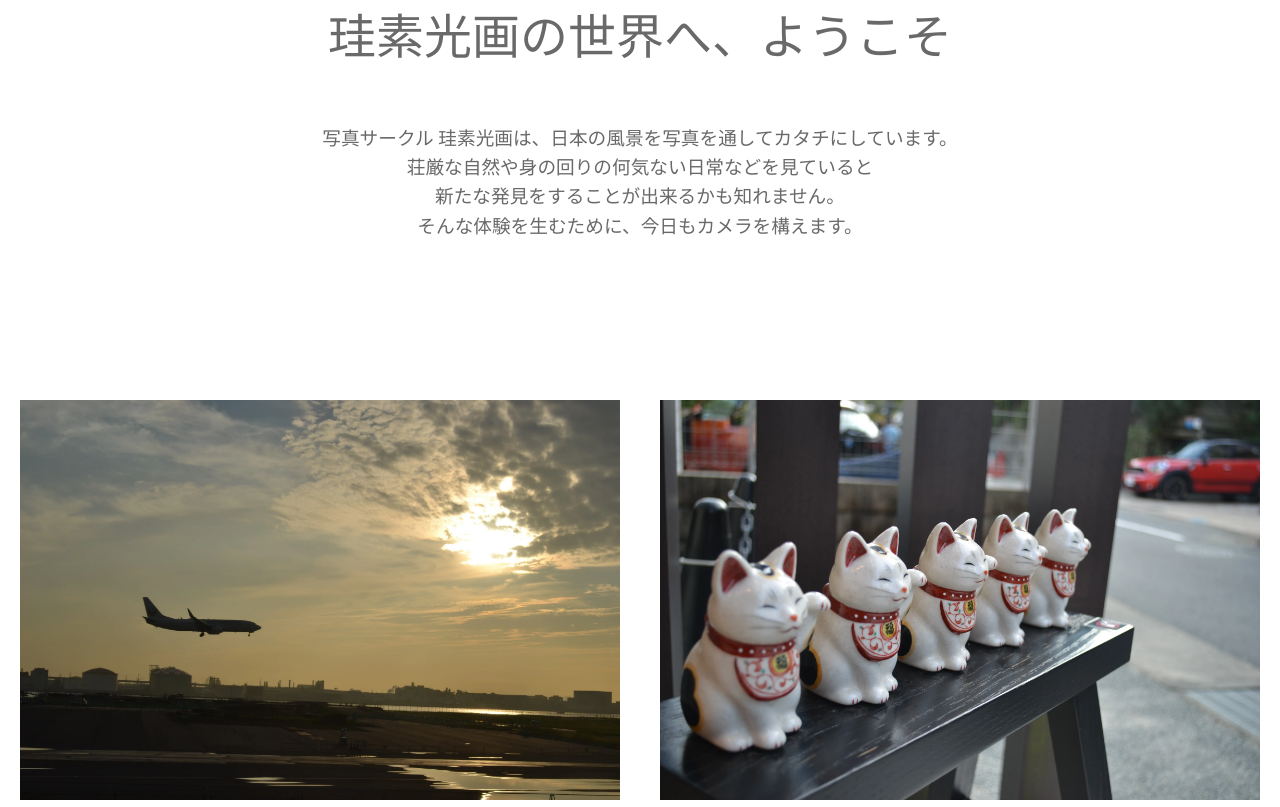
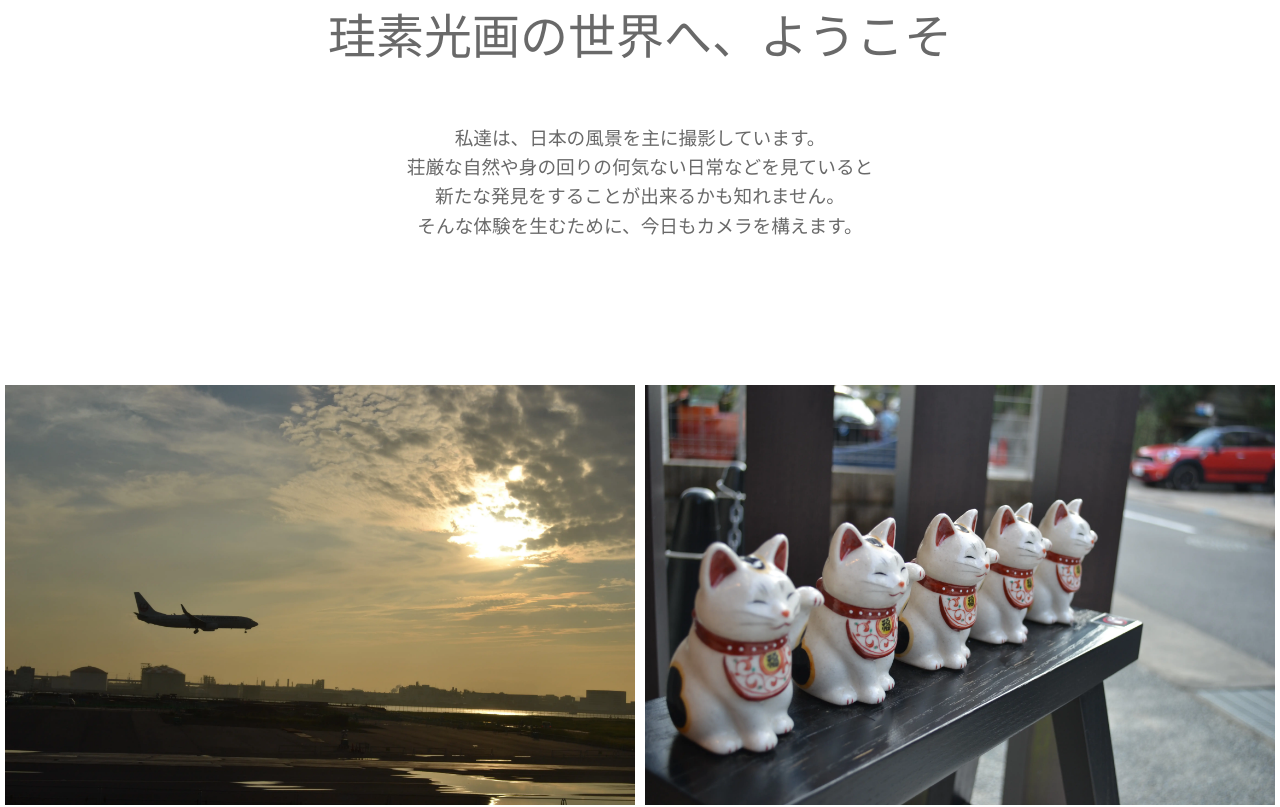
Before and after one commit to ryu-ton10/keiso_kouga_web, a React (Create React App) app: page / in a window 1280 px wide. Shown: the part 920-1727 px from the top of the page. Built offline with nearby package versions, Linux system fonts and the light colour scheme.

Commit message:
minor modification

```diff
--- a/src/components/Description/index.tsx
+++ b/src/components/Description/index.tsx
@@ -8,7 +8,7 @@ const Description: React.FC = () => {
                 <p>珪素光画の世界へ、ようこそ</p>
             </div>
             <div className="description-content">
-                <p>写真サークル 珪素光画は、日本の風景を写真を通してカタチにしています。<br/>
+                <p>私達は、日本の風景を主に撮影しています。<br/>
                 荘厳な自然や身の回りの何気ない日常などを見ていると<br/>
                 新たな発見をすることが出来るかも知れません。<br/>
                 そんな体験を生むために、今日もカメラを構えます。</p>
--- a/src/components/Gallery/index.css
+++ b/src/components/Gallery/index.css
@@ -1,6 +1,11 @@
 .gallery {
     position: relative;
     padding: 0 0 150px 0;
+}
+
+.gallery .ant-image-img {
+    padding: 5px 5px 5px 5px;
+
 }
 
 .gallery p {
--- a/src/components/Gallery/index.tsx
+++ b/src/components/Gallery/index.tsx
@@ -14,7 +14,6 @@ type Props = {
 const Gallery: React.FC<Props> = (props) => {
 
     const { photos } = props;
-    const style = { padding: '20px 20px 20px 20px'};
 
     return (
         <div className="gallery">
@@ -22,7 +21,7 @@ const Gallery: React.FC<Props> = (props) => {
                 {photos.map((photo) => {
                     const { path } = photo;
                     return (
-                        <Col lg={12} xs={24}><Image src={path} style={style}/></Col>
+                        <Col lg={12} xs={12}><Image src={path} /></Col>
                     );
                 })}
             </Row>
```
